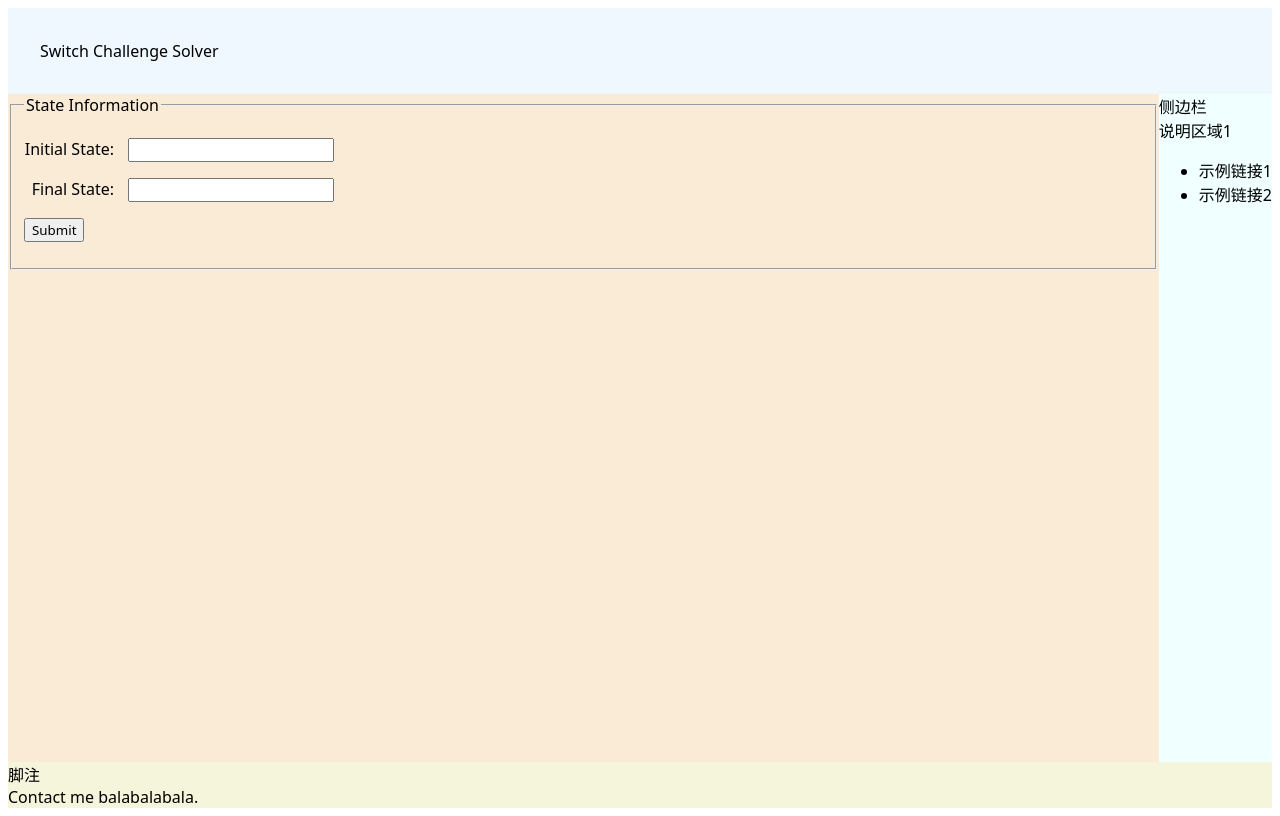
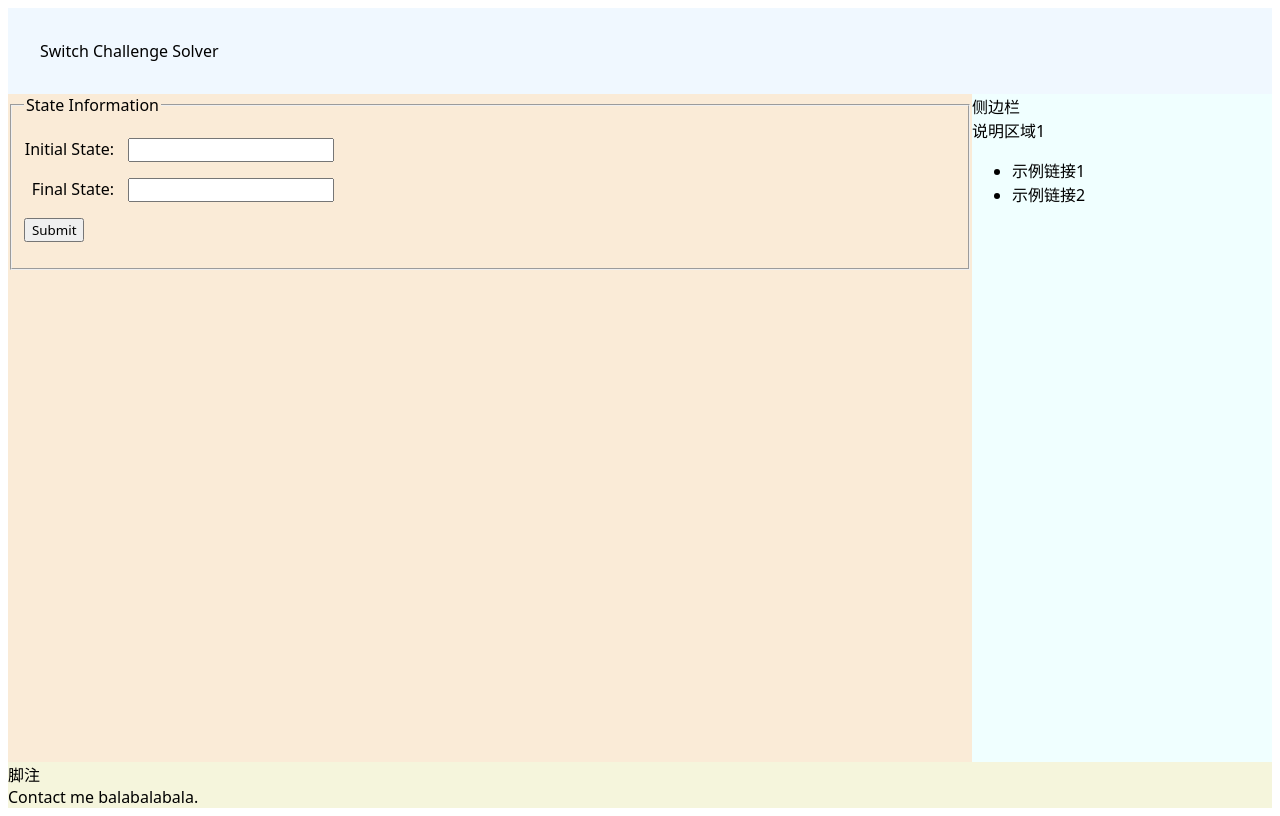
Before and after one commit to leowhite-dev/Switch-Challenge-Solver, a plain HTML site: page index.html in a window 1280 px wide. Drawn offline with Linux system fonts and the light colour scheme.

Commit message:
WIP: fix code logical error and improve layout
1. There are 2 columns in layout, therefore `grid-column` range from 1 to 3, not 1 to 4.
2. Though the layout now is temporary, set aside's width as 300px temporarily for beauty.

```diff
--- a/style.css
+++ b/style.css
@@ -12,27 +12,28 @@
 body {
   display: grid;
   height: 100vh; /* from: https://codepen.io/una/pen/bGVXPWB */
-  grid-template: auto 1fr auto / 1fr auto;
+  /* grid-template: auto 1fr auto / 1fr auto; */
+  grid-template: auto 1fr auto / 1fr 300px; /* WIP: set aside's width as 300px temporarily, think this line can be replaced by the line above after development finished */
 }
 
 header {
   padding: 2rem; /* from: https://codepen.io/una/pen/bGVXPWB */
-  grid-column: 1 / 4;
+  grid-column: 1 / 3;
   background-color: aliceblue;
 }
 
 main {
-  grid-column: 1 / 3;
+  grid-column: 1 / 2;
   background-color: antiquewhite;
 }
 
 aside {
-  grid-column: 3 / 4;
+  grid-column: 2 / 3;
   background-color: azure;
 }
 
 footer {
-  grid-column: 1 / 4;
+  grid-column: 1 / 3;
   background-color: beige;
 }
 
```
